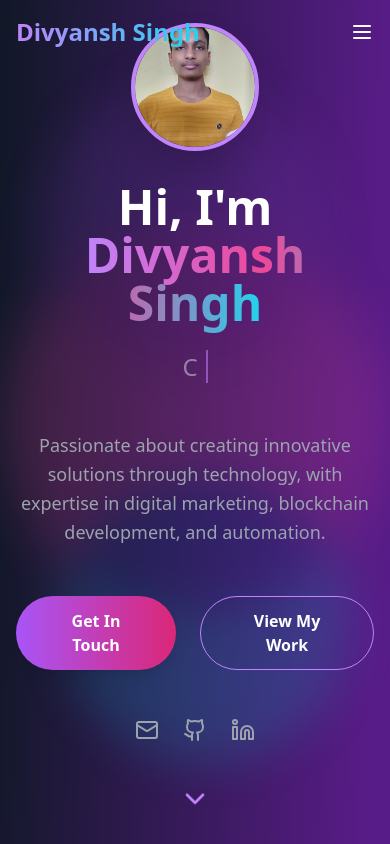
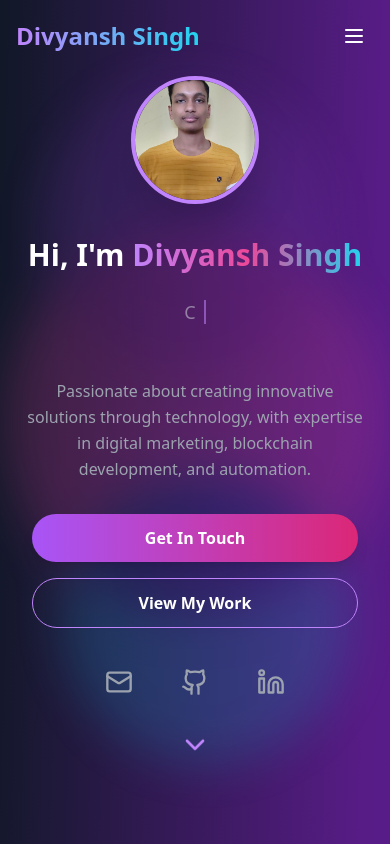
Before and after one commit to Destroyerg0d/cool-resume-website-vibes, a React (Vite) app: page / in a window 390 px wide. Shown: the top 844 px of the page. Built offline with nearby package versions, Linux system fonts and the light colour scheme.

Commit message:
Optimize website for responsiveness
Optimize the website for all devices, including mobile, by implementing responsive design principles.

```diff
--- a/index.html
+++ b/index.html
@@ -2,7 +2,7 @@
 <html lang="en">
   <head>
     <meta charset="UTF-8" />
-    <meta name="viewport" content="width=device-width, initial-scale=1.0" />
+    <meta name="viewport" content="width=device-width, initial-scale=1.0, maximum-scale=1.0, user-scalable=no" />
     <title>cool-resume-website-vibes</title>
     <meta name="description" content="Lovable Generated Project" />
     <meta name="author" content="Lovable" />
--- a/src/components/About.tsx
+++ b/src/components/About.tsx
@@ -13,7 +13,7 @@ const About = () => {
           <div className="w-24 h-1 bg-gradient-to-r from-purple-400 to-cyan-400 mx-auto mb-8"></div>
         </div>
 
-        <div className="grid md:grid-cols-2 gap-12 items-center">
+        <div className="grid lg:grid-cols-2 gap-8 lg:gap-12 items-center">
           <div className="space-y-6">
             <div className="bg-white/10 backdrop-blur-md rounded-2xl p-8 hover:bg-white/20 transition-all duration-300 hover:scale-105">
               <h3 className="text-2xl font-semibold mb-4 text-purple-400">My Journey</h3>
--- a/src/components/Contact.tsx
+++ b/src/components/Contact.tsx
@@ -16,7 +16,7 @@ const Contact = () => {
           </p>
         </div>
 
-        <div className="grid md:grid-cols-2 gap-12">
+        <div className="grid lg:grid-cols-2 gap-8 lg:gap-12">
           <div className="space-y-8">
             <div className="bg-white/10 backdrop-blur-md rounded-2xl p-8 border border-white/20">
               <h3 className="text-2xl font-bold mb-6 text-white">Get In Touch</h3>
--- a/src/components/Hero.tsx
+++ b/src/components/Hero.tsx
@@ -55,48 +55,48 @@ const Hero = () => {
           />
         </div>
 
-        <h1 className="text-5xl md:text-7xl font-bold mb-6 animate-fade-in">
+        <h1 className="text-3xl sm:text-4xl md:text-5xl lg:text-7xl font-bold mb-6 animate-fade-in leading-tight">
           Hi, I'm{' '}
           <span className="bg-gradient-to-r from-purple-400 via-pink-500 to-cyan-400 bg-clip-text text-transparent">
             Divyansh Singh
           </span>
         </h1>
 
-        <div className="text-2xl md:text-3xl text-gray-300 mb-8 h-12">
+        <div className="text-lg sm:text-xl md:text-2xl lg:text-3xl text-gray-300 mb-8 h-12 sm:h-14">
           <span className="border-r-2 border-purple-400 pr-2 animate-pulse">
             {currentText}
           </span>
         </div>
 
-        <p className="text-lg md:text-xl text-gray-400 mb-12 max-w-2xl mx-auto leading-relaxed animate-fade-in">
+        <p className="text-base sm:text-lg md:text-xl text-gray-400 mb-8 sm:mb-12 max-w-2xl mx-auto leading-relaxed animate-fade-in px-2">
           Passionate about creating innovative solutions through technology, with expertise in
           digital marketing, blockchain development, and automation.
         </p>
 
-        <div className="flex justify-center space-x-6 mb-12">
+        <div className="flex flex-col sm:flex-row justify-center items-center gap-4 sm:gap-6 mb-8 sm:mb-12 px-4">
           <button
             onClick={handleGetInTouch}
-            className="bg-gradient-to-r from-purple-500 to-pink-600 hover:from-purple-600 hover:to-pink-700 px-8 py-3 rounded-full font-semibold transition-all duration-300 hover:scale-105 shadow-lg cursor-pointer"
+            className="w-full sm:w-auto bg-gradient-to-r from-purple-500 to-pink-600 hover:from-purple-600 hover:to-pink-700 px-6 sm:px-8 py-3 rounded-full font-semibold transition-all duration-300 hover:scale-105 shadow-lg cursor-pointer"
           >
             Get In Touch
           </button>
           <button
             onClick={handleViewWork}
-            className="border border-purple-400 hover:bg-purple-400/20 px-8 py-3 rounded-full font-semibold transition-all duration-300 hover:scale-105 cursor-pointer"
+            className="w-full sm:w-auto border border-purple-400 hover:bg-purple-400/20 px-6 sm:px-8 py-3 rounded-full font-semibold transition-all duration-300 hover:scale-105 cursor-pointer"
           >
             View My Work
           </button>
         </div>
 
-        <div className="flex justify-center space-x-6 mb-12">
-          <a href="mailto:realdivyanshsingh@gmail.com" className="text-gray-400 hover:text-purple-400 transition-colors duration-300 hover:scale-110">
-            <Mail size={24} />
+        <div className="flex justify-center space-x-8 mb-8 sm:mb-12">
+          <a href="mailto:realdivyanshsingh@gmail.com" className="text-gray-400 hover:text-purple-400 transition-colors duration-300 hover:scale-110 p-2">
+            <Mail size={28} className="sm:w-6 sm:h-6" />
           </a>
-          <a href="https://github.com/Destroyerg00" target="_blank" rel="noopener noreferrer" className="text-gray-400 hover:text-purple-400 transition-colors duration-300 hover:scale-110">
-            <Github size={24} />
+          <a href="https://github.com/Destroyerg00" target="_blank" rel="noopener noreferrer" className="text-gray-400 hover:text-purple-400 transition-colors duration-300 hover:scale-110 p-2">
+            <Github size={28} className="sm:w-6 sm:h-6" />
           </a>
-          <a href="https://linkedin.com/in/divyansh-singh-244557199" target="_blank" rel="noopener noreferrer" className="text-gray-400 hover:text-purple-400 transition-colors duration-300 hover:scale-110">
-            <Linkedin size={24} />
+          <a href="https://linkedin.com/in/divyansh-singh-244557199" target="_blank" rel="noopener noreferrer" className="text-gray-400 hover:text-purple-400 transition-colors duration-300 hover:scale-110 p-2">
+            <Linkedin size={28} className="sm:w-6 sm:h-6" />
           </a>
         </div>
 
--- a/src/components/Navigation.tsx
+++ b/src/components/Navigation.tsx
@@ -34,7 +34,7 @@ const Navigation = () => {
           </div>
 
           {/* Desktop Menu */}
-          <div className="hidden md:flex space-x-8">
+          <div className="hidden lg:flex space-x-8">
             {navItems.map((item) => (
               <a
                 key={item.name}
@@ -48,8 +48,9 @@ const Navigation = () => {
 
           {/* Mobile Menu Button */}
           <button
-            className="md:hidden text-white"
+            className="lg:hidden text-white p-2 rounded-md hover:bg-white/10 transition-colors"
             onClick={() => setIsMobileMenuOpen(!isMobileMenuOpen)}
+            aria-label="Toggle mobile menu"
           >
             {isMobileMenuOpen ? <X size={24} /> : <Menu size={24} />}
           </button>
@@ -57,17 +58,19 @@ const Navigation = () => {
 
         {/* Mobile Menu */}
         {isMobileMenuOpen && (
-          <div className="md:hidden bg-black/90 backdrop-blur-md rounded-lg mt-2 p-4">
+          <div className="lg:hidden bg-black/95 backdrop-blur-md rounded-xl border border-white/20 shadow-2xl mt-2">
+            <div className="p-4 space-y-2">
               {navItems.map((item) => (
                 <a
                   key={item.name}
                   href={item.href}
-                className="block py-2 text-gray-300 hover:text-purple-400 transition-colors"
+                  className="block px-4 py-3 rounded-lg text-gray-300 hover:text-white hover:bg-purple-500/20 transition-all duration-200 border border-transparent hover:border-purple-500/30"
                   onClick={() => setIsMobileMenuOpen(false)}
                 >
                   {item.name}
                 </a>
               ))}
+            </div>
           </div>
         )}
       </div>
--- a/src/components/Skills.tsx
+++ b/src/components/Skills.tsx
@@ -59,7 +59,7 @@ const Skills = () => {
           <div className="w-24 h-1 bg-gradient-to-r from-purple-400 to-cyan-400 mx-auto mb-8"></div>
         </div>
 
-        <div className="grid md:grid-cols-2 lg:grid-cols-3 gap-8 mb-16">
+        <div className="grid sm:grid-cols-2 lg:grid-cols-3 gap-6 lg:gap-8 mb-12 lg:mb-16">
           {skillCategories.map((category, index) => (
             <div
               key={index}
--- a/src/index.css
+++ b/src/index.css
@@ -101,5 +101,25 @@ All colors MUST be HSL.
 
   body {
     @apply bg-background text-foreground;
+    /* Improve mobile scrolling performance */
+    -webkit-overflow-scrolling: touch;
+    /* Prevent text inflation on mobile Safari */
+    -webkit-text-size-adjust: 100%;
+  }
+
+  /* Improve mobile touch targets */
+  button, a, [role="button"] {
+    touch-action: manipulation;
+  }
+
+  /* Smooth scrolling for anchor links */
+  html {
+    scroll-behavior: smooth;
+  }
+
+  /* Better mobile font rendering */
+  * {
+    -webkit-font-smoothing: antialiased;
+    -moz-osx-font-smoothing: grayscale;
   }
 }
--- a/src/pages/Index.tsx
+++ b/src/pages/Index.tsx
@@ -11,7 +11,7 @@ import Navigation from '../components/Navigation';
 
 const Index = () => {
   return (
-    <div className="min-h-screen bg-gradient-to-br from-gray-900 via-purple-900 to-violet-900 text-white">
+    <div className="min-h-screen bg-gradient-to-br from-gray-900 via-purple-900 to-violet-900 text-white overflow-x-hidden">
       <Navigation />
       <Hero />
       <About />
```
Also changed, not shown: src/components/Hackathons.tsx (+9 -9 lines), src/components/Projects.tsx (+13 -11 lines), src/components/SaasPortals.tsx (+9 -9 lines). Lines whose indentation alone changed are shown as unchanged.
